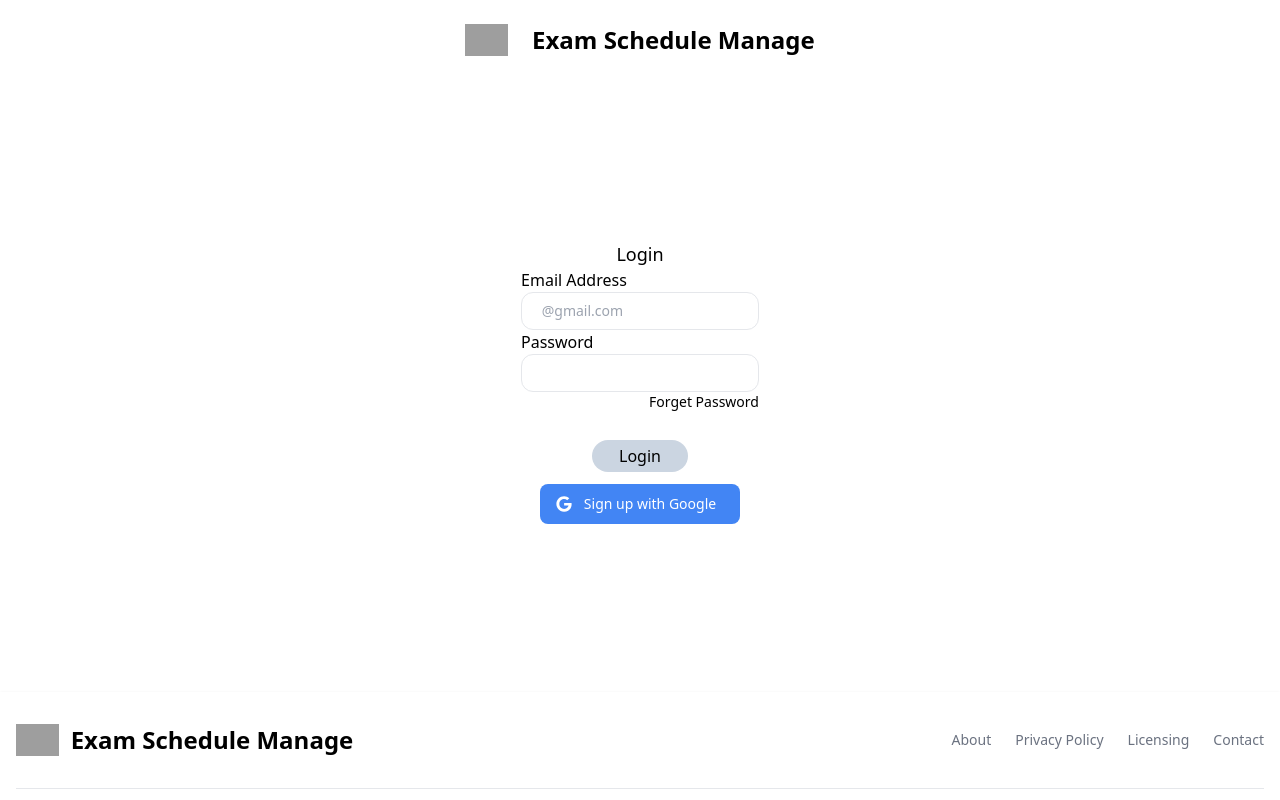
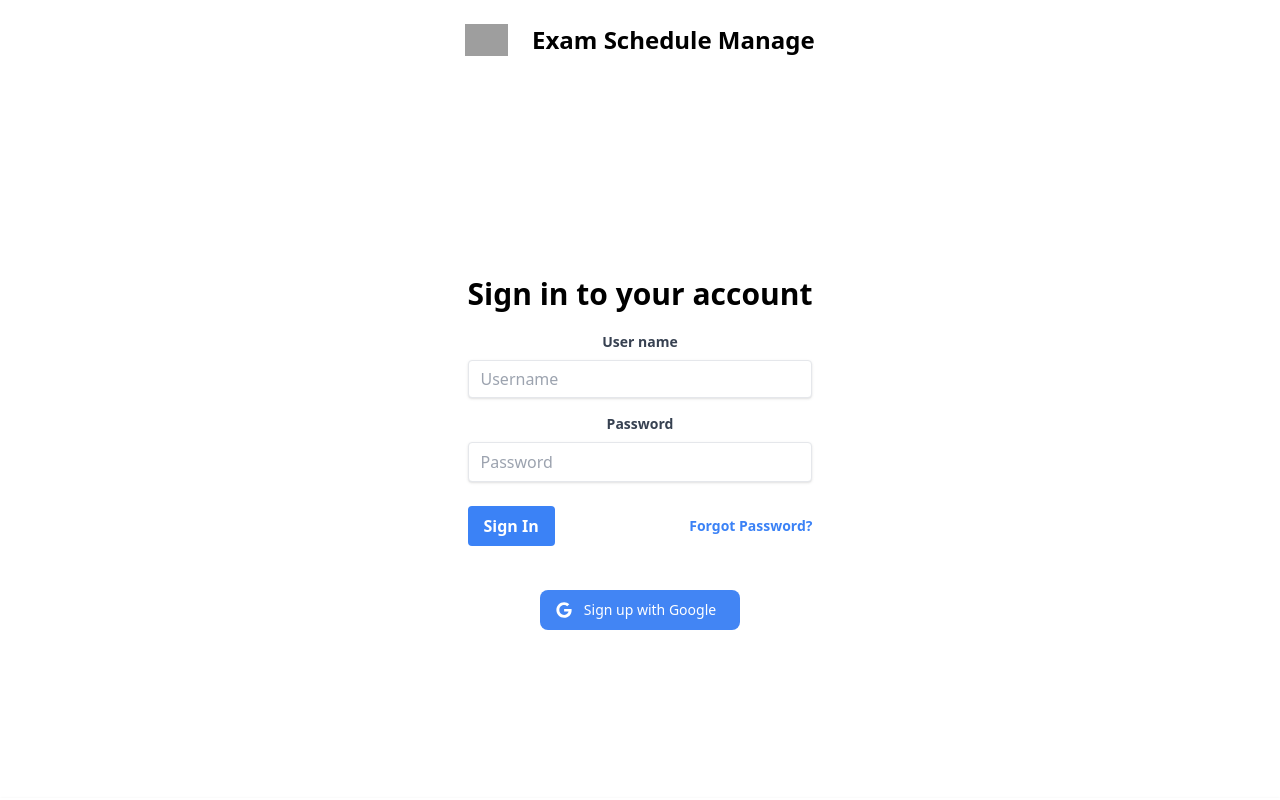
Before and after one commit to KaneNguyen03/Exam-Schedule, a React (Vite) app: page / in a window 1280 px wide. Shown: the top 800 px of the page. Built offline with nearby package versions, Linux system fonts and the light colour scheme; grey boxes are pictures that could not be loaded.

Commit message:
update code of api login

```diff
--- a/package.json
+++ b/package.json
@@ -10,6 +10,7 @@
     "preview": "vite preview"
   },
   "dependencies": {
+    "@ant-design/icons": "^5.2.6",
     "@heroicons/react": "^2.0.18",
     "axios": "^1.5.0",
     "react": "^18.2.0",
--- a/src/App.jsx
+++ b/src/App.jsx
@@ -1,31 +1,31 @@
-import "./App.css";
-import Header from "./components/Header";
-import Footer from "./components/Footer";
-
-import { Routes, Route } from "react-router-dom";
-import Login from "./pages/Login";
-import Register from "./pages/Register";
-import PasswordReset from "./pages/PasswordReset";
-import ResetPassword from "./pages/ResetPassword";
-import Unauthorized from "./pages/Unauthorized";
-import Page404 from "./pages/Page404";
-import AdminDashboard from "./pages/AdminDashboard";
-import TeacherDashboard from "./pages/TeacherDashboard";
-import StudentDashboard from "./pages/StudentDashboard";
+import "./App.css"
+import Header from "./components/Header"
+import Footer from "./components/Footer"
+import ProtectedAuth from "./components/ProtectedAuth.jsx"
+import { Routes, Route } from "react-router-dom"
+import Login from "./pages/Login"
+import Register from "./pages/Register"
+import PasswordReset from "./pages/PasswordReset"
+import ResetPassword from "./pages/ResetPassword"
+import Unauthorized from "./pages/Unauthorized"
+import Page404 from "./pages/Page404"
+import AdminDashboard from "./pages/AdminDashboard"
+import TeacherDashboard from "./pages/TeacherDashboard"
+import StudentDashboard from "./pages/StudentDashboard"
 function App() {
   return (
     <div className="App">
-      {/* public routes */}
-      {/* <Routes element={<ProtectedAuth routeProtected={false} />}> */}
       <Header />
       <Routes>
-        <Route path="/login" element={<Login />} />
-        <Route path="/" element={<Login />} />
-        <Route path="/register" element={<Register />} />
-        <Route path="/forget_password" element={<PasswordReset />} />
-        <Route path="/reset_password" element={<ResetPassword />} />
-        <Route path="/unauthorized" element={<Unauthorized />} />
-
+        {/* public routes */}
+        {/* <Route element={<ProtectedAuth routeProtected={false} />}> */}
+          <Route path="/login" element={<Login />} />
+          <Route path="/" element={<Login />} />
+          <Route path="/register" element={<Register />} />
+          <Route path="/forget_password" element={<PasswordReset />} />
+          <Route path="/reset_password" element={<ResetPassword />} />
+          <Route path="/unauthorized" element={<Unauthorized />} />
+        {/* </Route> */}
 
         <Route path="/admindashboard" element={<AdminDashboard />} />
         <Route path="/teacherdashboard" element={<TeacherDashboard />} />
@@ -35,26 +35,9 @@ function App() {
         <Route path="*" element={<Page404 />} />
         {/* </Route> */}
       </Routes>
-
-      {/* we want to protect these routes */}
-      {/* <Route element={<ProtectedAuth allowedRoles={[...makeRoles([1, 2, 3, 4, 5, 6, 7, 8, 9, 10, 11, 12, 13])]} />}>
-        <Route path="/" element={<HomeManagement />}>
-          <Route path="/profile" element={<ProfileMember />} />
-          <Route
-            index
-            element={
-              makeRoles([5, 6, 7, 8, 9, 10, 11, 12]).includes(user?.user?.role) ? (
-                <ListBuilding />
-              ) : (
-                <CompanyManagement />
-              )
-            }
-          />
-        </Route>
-      </Route> */}
       <Footer />
     </div>
-  );
+  )
 }
 
-export default App;
+export default App
--- a/src/apis/config.js
+++ b/src/apis/config.js
@@ -6,12 +6,12 @@ export const USER_ID = "user_id"
 export const REFRESH_TOKEN_ID = "refresh_token_id"
 
 const apiInstance = axios.create({
-  baseURL: process.env.REACT_APP_API_SECRET,
+  baseURL: import.meta.env.VITE_API_SECRET,
 })
 
 apiInstance.interceptors.request.use(
   async (config) => {
-    const token = localStorage.getItem("claritas_token")
+    const token = localStorage.getItem("examskd_token")
     if (token) {
       config.headers["Authorization"] = ` bearer ${token}`
     }
--- /dev/null
+++ b/src/apis/user.js
@@ -0,0 +1,30 @@
+// import { TOKEN_KEY } from "./config"
+import apiInstance from "./config"
+
+const signIn = async (email, password) => {
+  try {
+    const { data } = await apiInstance.post("api/Accounts/SignIn", {
+      email,
+      password,
+    })
+    return data
+  } catch (error) {
+    throw new Error("Invalid email or password")
+  }
+}
+
+const signUp = async (email, username, password) => {
+  const { data } = await apiInstance.post("api/Accounts/SignUp", {
+    email,
+    username,
+    password,
+  })
+  return data
+}
+
+const userApi = {
+  signIn,
+  signUp,
+}
+
+export default userApi
--- /dev/null
+++ b/src/components/ProtectedAuth.jsx
@@ -0,0 +1,47 @@
+import { useLocation, Navigate, Outlet, useNavigate } from "react-router-dom"
+// hocs
+import useAuth from "../hooks/useAuth"
+// import { makeRoles } from '../utils/common'
+
+const ProtectedAuth = ({ allowedRoles, routeProtected = true }) => {
+  const { user } = useAuth()
+  const location = useLocation()
+  // const navigate = useNavigate()
+  // useEffect(() => {
+  //   if (location.pathname === '/') {
+  //     if (![...makeRoles([1, 2])].includes(user?.user?.role)) {
+  //       navigate('/inspections')
+  //     }
+  //   }
+  //   if (location.pathname.includes('/settings') && !location.pathname.includes('settings/repair-recommended')) {
+  //     if ([...makeRoles([6, 7, 10])].includes(user?.user?.role)) {
+  //       navigate('/settings/reasons-for-defect')
+  //     }
+  //   }
+  // }, [location.pathname, user, navigate])
+
+  // const handleRedirectByRole = (role) => {
+  //   if (role === "Admin") {
+  //     return <Navigate to="/admin" state={{ from: location }} replace />;
+  //   } else if (role === "User") {
+  //     return <Navigate to="/" state={{ from: location }} replace />;
+  //   }
+  // };
+
+  if (!routeProtected) {
+    return !user ? (
+      <Outlet />
+    ) : (
+      <Navigate to="/" state={{ from: location }} replace />
+    )
+  }
+  // if (allowedRoles.includes(user?.user?.role)) {
+  //   return <Outlet />
+  // } else if (user?.user?.role && !allowedRoles.includes(user?.user?.role)) {
+  //   return <Navigate to="/" state={{ from: location }} replace />
+  // } else {
+  //   return <Navigate to="/login" state={{ from: location }} replace />
+  // }
+}
+
+export default ProtectedAuth
--- /dev/null
+++ b/src/constants/auth.js
@@ -0,0 +1,7 @@
+export const role = [
+  { id: 1, value: "Admin" },
+  { id: 2, value: "Testing Admin" },
+  { id: 3, value: "Testing Staff" },
+  { id: 4, value: "Lecturer" },
+  { id: 5, value: "Student" },
+]
--- /dev/null
+++ b/src/hooks/useAuth.jsx
@@ -0,0 +1,8 @@
+import { useContext } from "react"
+import AuthContext from "../context/AuthProvider"
+
+const useAuth = () => {
+  return useContext(AuthContext)
+}
+
+export default useAuth
--- a/src/pages/Login.jsx
+++ b/src/pages/Login.jsx
@@ -1,11 +1,34 @@
+// hooks
+import useAuth from "../hooks/useAuth"
+
+import { useState } from "react"
+
+import userApi from "../apis/user"
 
 const Login = () => {
+  const { loading } = useAuth()
+  const [email, setEmail] = useState("")
+  const [password, setPassword] = useState("")
+  const [inputError, setInputError] = useState({
+    email: false,
+    password: false,
+  })
+
+  const handleSubmit = (e) => {
+    e.preventDefault()
+    userApi.signIn(email.trim().toLowerCase(), password.trim())
+  }
+  const onHandleKeydown = (e) => {
+    if (e.which === 32 && e.target.selectionStart === 0) {
+      return false
+    }
+  }
+
   return (
     <div>
-    {/* <img src={bg1} className="w-full "></img> */}
+      {/* <img src={bg1} className="w-full "></img> */}
       <div className=" mt-40 mb-40 mr-64 ml-64  flex justify-center items-center flex-col text-center ">
-        <h1 className=" text-lg  transition  ">Login</h1>
-        <form className="">
+        {/* <form className="">
           <div className="relative text-start bg-lightgray ">
             <label className="">Email Address</label>
             <input
@@ -30,6 +53,73 @@ const Login = () => {
           >
             <a href="./dashboard">Login </a>
           </button>
+        </form> */}
+
+        <form onSubmit={handleSubmit} className="px-10 pt-4 pb-4 mb-4">
+          <p className="my-5 text-3xl font-bold">Sign in to your account</p>
+          <div className="mb-4">
+            <label
+              className="block mb-2 text-sm font-bold text-gray-700"
+              htmlFor="username"
+            >
+              User name
+            </label>
+            <input
+              className="w-full px-3 py-2 leading-tight text-gray-700 border rounded shadow appearance-none focus:outline-none focus:shadow-outline"
+              id="username"
+              type="text"
+              placeholder="Username"
+              value={email}
+              onChange={(e) =>
+                setEmail(e.currentTarget.value.trimStart().toLowerCase())
+              }
+              onKeyDown={(e) => onHandleKeydown(e)}
+            />
+            {inputError.email && (
+              <p className="text-xs italic text-red-500">
+                Please input a valid username
+              </p>
+            )}
+          </div>
+          <div className="mb-6">
+            <label
+              className="block mb-2 text-sm font-bold text-gray-700"
+              htmlFor="password"
+            >
+              Password
+            </label>
+            <div className="flex items-center w-full px-3 py-2 bg-white leading-tight text-gray-700 border rounded shadow appearance-none focus:outline-none focus:shadow-outline">
+              <input
+                type="password"
+                id="password"
+                placeholder="Password"
+                className="h-full w-full border-0 outline-none"
+                name="password"
+                onChange={(e) => setPassword(e.currentTarget.value)}
+              />
+            </div>
+            {inputError.email && (
+              <p className="text-xs italic text-red-500">
+                Please input a valid password
+              </p>
+            )}
+          </div>
+          <div className="flex items-center justify-between">
+            <button
+              className="px-4 py-2 font-bold text-white bg-blue-500 rounded hover:bg-blue-700 focus:outline-none focus:shadow-outline"
+              type="submit"
+              disabled={loading}
+            >
+              Sign In
+            </button>
+
+            <a
+              className="inline-block text-sm font-bold text-blue-500 align-baseline hover:text-blue-800"
+              href="/forget_password"
+            >
+              Forgot Password?
+            </a>
+          </div>
         </form>
 
         <div className="px-6 sm:px-0 max-w-sm mt-3">
@@ -57,7 +147,7 @@ const Login = () => {
         </div>
       </div>
     </div>
-  );
-};
+  )
+}
 
-export default Login;
+export default Login
```
Also changed, not shown: src/apis/auth.js (+7 -7 lines), src/context/AuthProvider.jsx (renamed from src/context/AuthProvider.js, +1 -16 lines), 2 other files (tests, documents, lock files or other folders).
